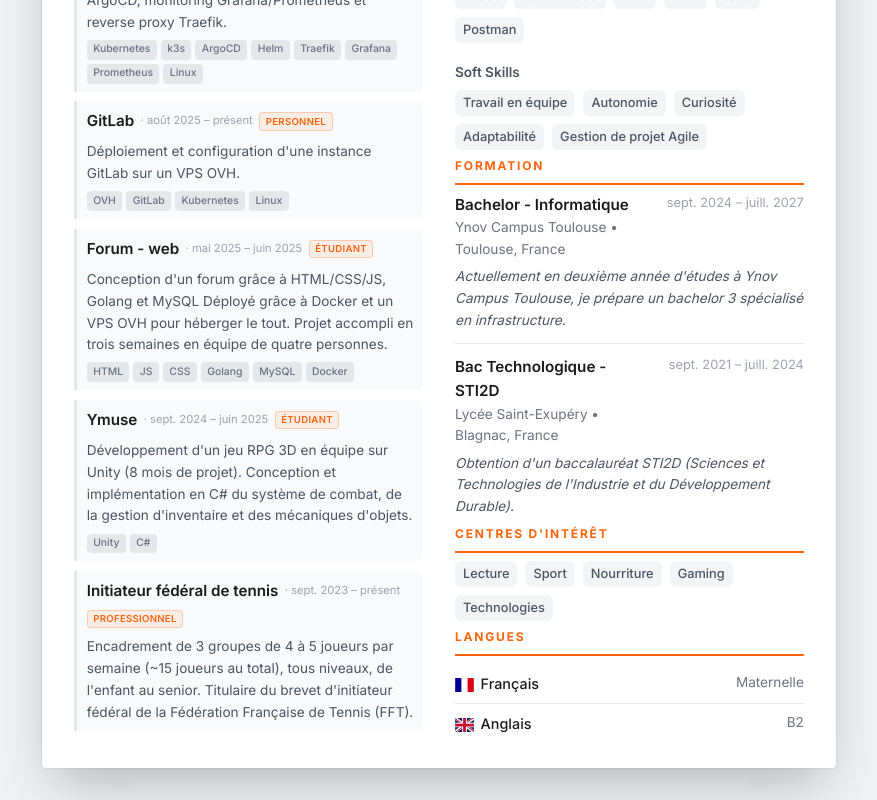
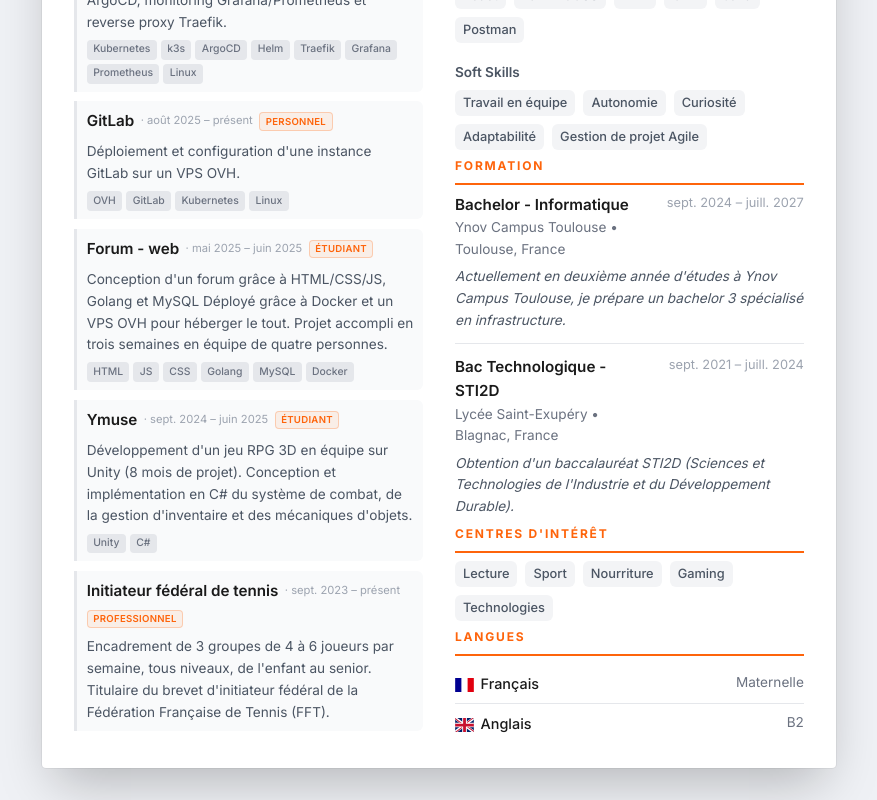
Before and after one commit to zoom26042604/cv, a Next.js app: page / in a window 1280 px wide. Shown: the part 561-1361 px from the top of the page, without its empty margins (201-1078 px from the left). Built offline with nearby package versions, Linux system fonts and the light colour scheme.

Commit message:
fix: update tennis description and regenerate PDF

```diff
--- a/data/cv-data.ts
+++ b/data/cv-data.ts
@@ -155,7 +155,7 @@ export const cvData: CVData = {
       id: 'exp-tennis',
       name: 'Initiateur fédéral de tennis',
       type: 'professional',
-      description: 'Encadrement de 3 groupes de 4 à 5 joueurs par semaine (~15 joueurs au total), tous niveaux, de l\'enfant au senior.\nTitulaire du brevet d\'initiateur fédéral de la Fédération Française de Tennis (FFT).',
+      description: 'Encadrement de 3 groupes de 4 à 6 joueurs par semaine, tous niveaux, de l\'enfant au senior.\nTitulaire du brevet d\'initiateur fédéral de la Fédération Française de Tennis (FFT).',
       technologies: [],
       startDate: '2023-09-01',
       endDate: '',
```
Also changed, not shown: 1 other file (tests, documents, lock files or other folders).
